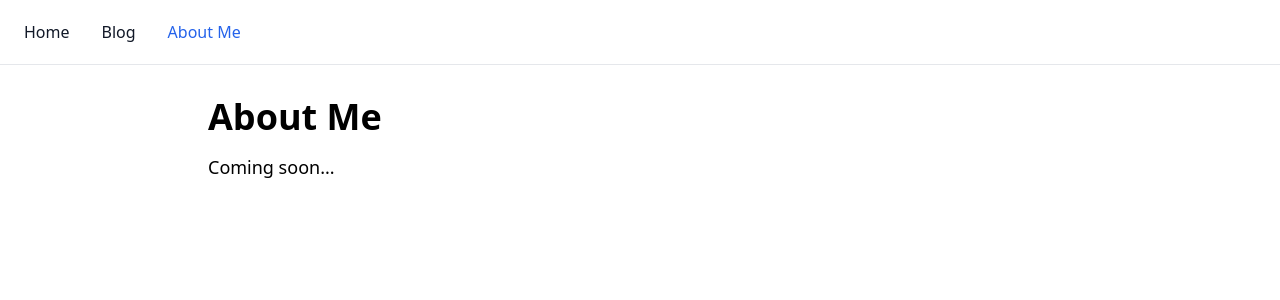
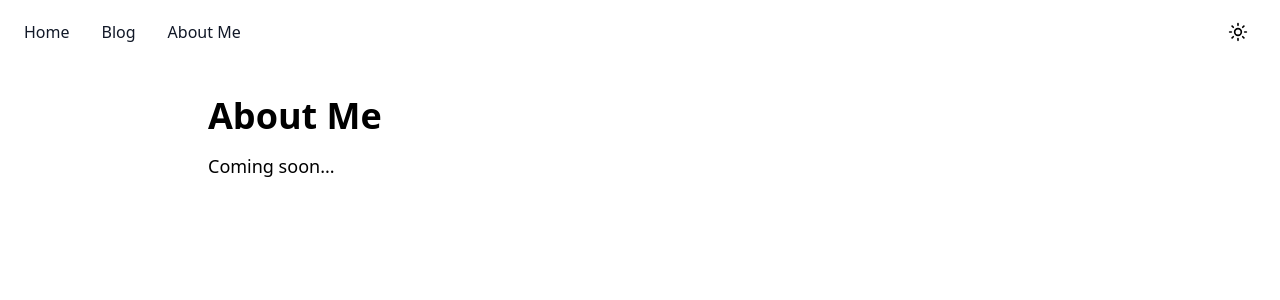
Before and after one commit to ayointegral/ayodelecv, a Next.js app: page /about in a window 1280 px wide. Shown: the top 300 px of the page. Built offline with nearby package versions, Linux system fonts and the light colour scheme.

Commit message:
Dark ThemeToggle

```diff
--- a/components/Navigation.tsx
+++ b/components/Navigation.tsx
@@ -1,45 +1,28 @@
-'use client';
+// components/Navigation.tsx
 import Link from 'next/link';
 import { ThemeToggle } from './ThemeToggle';
-import { useRouter } from 'next/router';
 
 const Navigation = () => {
-  const router = useRouter();
-
-  const isActive = (path: string) => router.pathname === path;
-
   return (
-    <nav className="sticky top-0 z-50 bg-white/80 dark:bg-slate-900/80 backdrop-blur-sm border-b border-gray-200 dark:border-gray-800">
+    <nav className="border-b border-gray-200 dark:border-gray-800">
       <div className="max-w-7xl mx-auto px-6">
         <div className="h-16 flex items-center justify-between">
           <div className="flex space-x-8">
             <Link
               href="/"
-              className={`${
-                isActive('/')
-                  ? 'text-blue-600 dark:text-blue-400'
-                  : 'text-gray-900 dark:text-white hover:text-blue-600 dark:hover:text-blue-400'
-              } transition-colors`}
+              className="text-gray-900 dark:text-white hover:text-blue-600 dark:hover:text-blue-400 transition-colors"
             >
               Home
             </Link>
             <Link
               href="/blog"
-              className={`${
-                isActive('/blog')
-                  ? 'text-blue-600 dark:text-blue-400'
-                  : 'text-gray-900 dark:text-white hover:text-blue-600 dark:hover:text-blue-400'
-              } transition-colors`}
+              className="text-gray-900 dark:text-white hover:text-blue-600 dark:hover:text-blue-400 transition-colors"
             >
               Blog
             </Link>
             <Link
               href="/about"
-              className={`${
-                isActive('/about')
-                  ? 'text-blue-600 dark:text-blue-400'
-                  : 'text-gray-900 dark:text-white hover:text-blue-600 dark:hover:text-blue-400'
-              } transition-colors`}
+              className="text-gray-900 dark:text-white hover:text-blue-600 dark:hover:text-blue-400 transition-colors"
             >
               About Me
             </Link>
--- a/components/ThemeToggle.tsx
+++ b/components/ThemeToggle.tsx
@@ -1,27 +1,30 @@
-'use client';
-import { useTheme } from 'next-themes';
-import { Sun, Moon } from 'lucide-react';
-import { useState, useEffect } from 'react';
+// components/ThemeToggle.tsx
+'use client'
 
-export const ThemeToggle = () => {
-  const [mounted, setMounted] = useState(false);
-  const { theme, setTheme } = useTheme();
+import { useTheme } from 'next-themes'
+import { useEffect, useState } from 'react'
+import { Sun, Moon } from 'lucide-react'
 
-  useEffect(() => setMounted(true), []);
+export function ThemeToggle() {
+  const [mounted, setMounted] = useState(false)
+  const { theme, setTheme } = useTheme()
 
-  if (!mounted) return null;
+  useEffect(() => {
+    setMounted(true)
+  }, [])
+
+  if (!mounted) {
+    return <div className="w-9 h-9" /> // Prevents layout shift
+  }
 
   return (
     <button
       onClick={() => setTheme(theme === 'dark' ? 'light' : 'dark')}
-      className="p-2 rounded-lg hover:bg-gray-100 dark:hover:bg-slate-800 transition-all duration-200 hover:scale-110"
+      className="relative w-9 h-9 flex items-center justify-center rounded-lg hover:bg-gray-100 dark:hover:bg-slate-800 transition-colors focus:outline-none focus:ring-2 focus:ring-blue-500 focus:ring-offset-2 dark:focus:ring-offset-slate-900"
       aria-label="Toggle theme"
     >
-      {theme === 'dark' ? (
-        <Sun className="h-5 w-5 rotate-0 scale-100 transition-all dark:-rotate-90 dark:scale-0" />
-      ) : (
-        <Moon className="absolute h-5 w-5 rotate-90 scale-0 transition-all dark:rotate-0 dark:scale-100" />
-      )}
+      <Sun className="h-5 w-5 rotate-0 scale-100 transition-all dark:-rotate-90 dark:scale-0" />
+      <Moon className="absolute h-5 w-5 rotate-90 scale-0 transition-all dark:rotate-0 dark:scale-100" />
     </button>
-  );
-};
+  )
+}
--- a/pages/_document.tsx
+++ b/pages/_document.tsx
@@ -1,4 +1,5 @@
-import { Html, Head, Main, NextScript } from 'next/document';
+// pages/_document.tsx
+import { Html, Head, Main, NextScript } from 'next/document'
 
 export default function Document() {
   return (
@@ -23,5 +24,5 @@ export default function Document() {
         <NextScript />
       </body>
     </Html>
-  );
+  )
 }
--- a/pages/index.tsx
+++ b/pages/index.tsx
@@ -116,7 +116,7 @@ const Home = () => {
     Hey There <span className="wave">👋</span>
   </h2>
   <p className="text-gray-600 dark:text-gray-300 leading-relaxed mb-8">
-    I'm a seasoned DevSecOps Engineer and Technical Leader with a proven track record in building and
+    I&apos;m a seasoned DevSecOps Engineer and Technical Leader with a proven track record in building and
     scaling cloud infrastructure while fostering high-performing engineering teams. My expertise spans
     cloud architecture, security implementation, and agile team leadership, with a particular focus on
     AWS and Azure environments. I excel at bridging technical excellence with business objectives through:
--- a/styles/globals.css
+++ b/styles/globals.css
@@ -1,6 +1,103 @@
-@tailwind base;
-@tailwind components;
-@tailwind utilities;
+@import "tailwindcss/base";
+@import "tailwindcss/components";
+@import "tailwindcss/utilities";
+
+@layer base {
+  :root {
+    --background: 0 0% 100%;
+    --foreground: 222.2 84% 4.9%;
+    --card: 0 0% 100%;
+    --card-foreground: 222.2 84% 4.9%;
+    --popover: 0 0% 100%;
+    --popover-foreground: 222.2 84% 4.9%;
+    --primary: 221.2 83.2% 53.3%;
+    --primary-foreground: 210 40% 98%;
+    --secondary: 210 40% 96.1%;
+    --secondary-foreground: 222.2 47.4% 11.2%;
+    --muted: 210 40% 96.1%;
+    --muted-foreground: 215.4 16.3% 46.9%;
+    --accent: 210 40% 96.1%;
+    --accent-foreground: 222.2 47.4% 11.2%;
+    --destructive: 0 84.2% 60.2%;
+    --destructive-foreground: 210 40% 98%;
+    --border: 214.3 31.8% 91.4%;
+    --input: 214.3 31.8% 91.4%;
+    --ring: 221.2 83.2% 53.3%;
+    --radius: 0.5rem;
+  }
+
+  .dark {
+    --background: 222.2 84% 4.9%;
+    --foreground: 210 40% 98%;
+    --card: 222.2 84% 4.9%;
+    --card-foreground: 210 40% 98%;
+    --popover: 222.2 84% 4.9%;
+    --popover-foreground: 210 40% 98%;
+    --primary: 217.2 91.2% 59.8%;
+    --primary-foreground: 222.2 47.4% 11.2%;
+    --secondary: 217.2 32.6% 17.5%;
+    --secondary-foreground: 210 40% 98%;
+    --muted: 217.2 32.6% 17.5%;
+    --muted-foreground: 215 20.2% 65.1%;
+    --accent: 217.2 32.6% 17.5%;
+    --accent-foreground: 210 40% 98%;
+    --destructive: 0 62.8% 30.6%;
+    --destructive-foreground: 210 40% 98%;
+    --border: 217.2 32.6% 17.5%;
+    --input: 217.2 32.6% 17.5%;
+    --ring: 224.3 76.3% 48%;
+  }
+}
+
+@layer base {
+  * {
+    border: var(--border);
+    border-color: var(--border);
+  }
+  body {
+    background-color: var(--background);
+    color: var(--foreground);
+    font-feature-settings: "rlig" 1, "calt" 1;
+    font-variant-ligatures: common-ligatures contextual;
+  }
+}
+
+@keyframes wave {
+  0% { transform: rotate(0deg) }
+  10% { transform: rotate(14deg) }
+  20% { transform: rotate(-8deg) }
+  30% { transform: rotate(14deg) }
+  40% { transform: rotate(-4deg) }
+  50% { transform: rotate(10deg) }
+  60% { transform: rotate(0deg) }
+  100% { transform: rotate(0deg) }
+}
+::view-transition-old(root),
+::view-transition-new(root) {
+  animation: none;
+  mix-blend-mode: normal;
+}
+
+::view-transition-old(root) {
+  z-index: 1;
+}
+::view-transition-new(root) {
+  z-index: 2147483646;
+}
+
+.dark::view-transition-old(root) {
+  z-index: 2147483646;
+}
+.dark::view-transition-new(root) {
+  z-index: 1;
+}
+
+/* Smooth transitions */
+.transition-colors,
+.transition-transform,
+.transition-opacity {
+  transition-duration: 200ms;
+}
 
 .wave {
   animation: wave 2.5s infinite;
@@ -23,4 +120,4 @@
     html {
       scroll-behavior: smooth;
     }
-  }
+    }
--- a/tailwind.config.ts
+++ b/tailwind.config.ts
@@ -1,58 +1,80 @@
-import type { Config } from "tailwindcss";
+// tailwind.config.ts
+import type { Config } from "tailwindcss"
 
-const config: Config = {
+const config = {
+  darkMode: ["class"],
   content: [
-    "./pages/**/*.{js,ts,jsx,tsx,mdx}",
-    "./components/**/*.{js,ts,jsx,tsx,mdx}",
+    './pages/**/*.{ts,tsx}',
+    './components/**/*.{ts,tsx}',
+    './app/**/*.{ts,tsx}',
+    './src/**/*.{ts,tsx}',
   ],
-  darkMode: 'class',
   theme: {
+    container: {
+      center: true,
+      padding: "2rem",
+      screens: {
+        "2xl": "1400px",
+      },
+    },
     extend: {
-      animation: {
-        'fade-in': 'fade-in 0.5s ease-out forwards',
-        'wave': 'wave 2.5s infinite',
-        'tilt': 'tilt 10s infinite linear',
+      colors: {
+        border: "hsl(var(--border))",
+        input: "hsl(var(--input))",
+        ring: "hsl(var(--ring))",
+        background: "hsl(var(--background))",
+        foreground: "hsl(var(--foreground))",
+        primary: {
+          DEFAULT: "hsl(var(--primary))",
+          foreground: "hsl(var(--primary-foreground))",
+        },
+        secondary: {
+          DEFAULT: "hsl(var(--secondary))",
+          foreground: "hsl(var(--secondary-foreground))",
+        },
+        destructive: {
+          DEFAULT: "hsl(var(--destructive))",
+          foreground: "hsl(var(--destructive-foreground))",
+        },
+        muted: {
+          DEFAULT: "hsl(var(--muted))",
+          foreground: "hsl(var(--muted-foreground))",
+        },
+        accent: {
+          DEFAULT: "hsl(var(--accent))",
+          foreground: "hsl(var(--accent-foreground))",
+        },
+        popover: {
+          DEFAULT: "hsl(var(--popover))",
+          foreground: "hsl(var(--popover-foreground))",
+        },
+        card: {
+          DEFAULT: "hsl(var(--card))",
+          foreground: "hsl(var(--card-foreground))",
+        },
+      },
+      borderRadius: {
+        lg: "var(--radius)",
+        md: "calc(var(--radius) - 2px)",
+        sm: "calc(var(--radius) - 4px)",
       },
       keyframes: {
-        'fade-in': {
-          '0%': {
-            opacity: '0',
-            transform: 'translateY(10px)'
-          },
-          '100%': {
-            opacity: '1',
-            transform: 'translateY(0)'
-          },
+        "fade-in": {
+          "0%": { opacity: "0", transform: "translateY(10px)" },
+          "100%": { opacity: "1", transform: "translateY(0)" },
         },
-        'wave': {
-          '0%': { transform: 'rotate(0.0deg)' },
-          '10%': { transform: 'rotate(14.0deg)' },
-          '20%': { transform: 'rotate(-8.0deg)' },
-          '30%': { transform: 'rotate(14.0deg)' },
-          '40%': { transform: 'rotate(-4.0deg)' },
-          '50%': { transform: 'rotate(10.0deg)' },
-          '60%': { transform: 'rotate(0.0deg)' },
-          '100%': { transform: 'rotate(0.0deg)' },
-        },
-        'tilt': {
-          '0%, 50%, 100%': {
-            transform: 'rotate(0deg)',
-          },
-          '25%': {
-            transform: 'rotate(1deg)',
-          },
-          '75%': {
-            transform: 'rotate(-1deg)',
-          },
+        "fade-out": {
+          "0%": { opacity: "1", transform: "translateY(0)" },
+          "100%": { opacity: "0", transform: "translateY(10px)" },
         },
       },
-      backgroundImage: {
-        'gradient-radial': 'radial-gradient(var(--tw-gradient-stops))',
-        'gradient-conic': 'conic-gradient(from 180deg at 50% 50%, var(--tw-gradient-stops))',
+      animation: {
+        "fade-in": "fade-in 200ms ease-out",
+        "fade-out": "fade-out 200ms ease-in",
       },
     },
   },
   plugins: [],
-} satisfies Config;
+} satisfies Config
 
-export default config;
+export default config
```
Also changed, not shown: pages/_app.tsx (+5 -6 lines).
